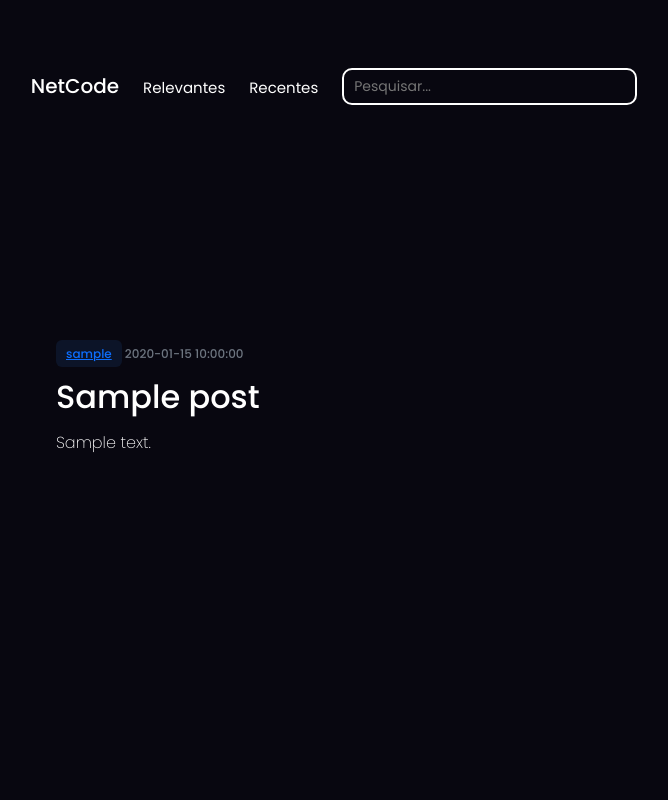
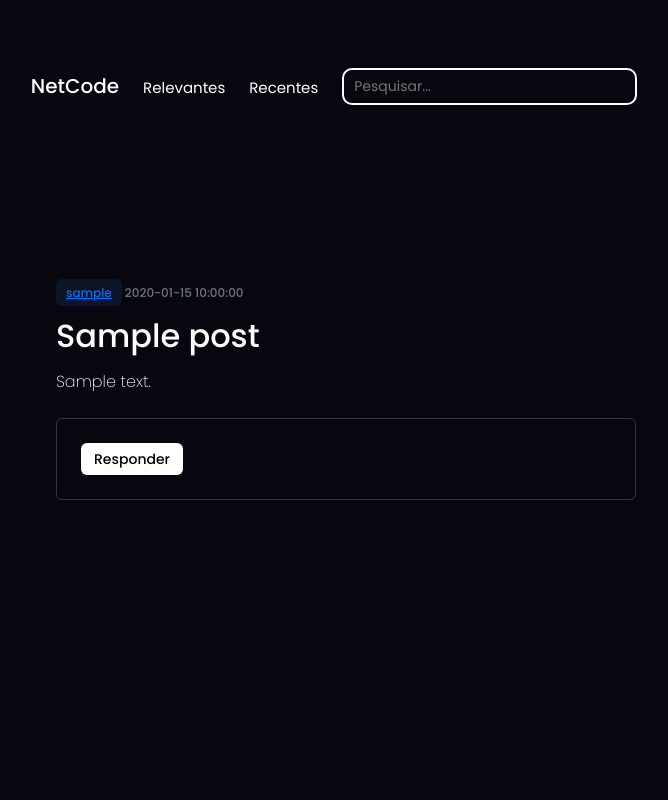
Before and after one commit to Gomaink/NetCode, a Flask app: page /thread/1 in a window 1280 px wide. Shown: the whole page, without its empty margins (294-962 px from the left). Run offline with Flask 3, Linux system fonts and the light colour scheme; tables that the repository leaves empty hold one stand-in row (values such as "Sample post"); some libraries are stand-ins or nearby versions.

Commit message:
add button to comment on a post

```diff
--- a/app/static/css/style.css
+++ b/app/static/css/style.css
@@ -277,6 +277,47 @@ body, html {
     font-weight: 100;
 }
 
+.thread-coment {
+    width: 100%;
+}
+.thread-coment-box {
+    border-radius: 6px;
+    border-width: 1px;
+    border-color: var(--borderColor-default, var(--color-border-default, #30363d));
+    border-style: solid;
+    margin-top: 24px;
+    margin-bottom: 16px;
+    padding: 24px;
+    overflow-wrap: break-word;
+}
+.thread-coment-button {
+    font-family: inherit;
+    font-weight: 500;
+    font-size: 14px;
+    cursor: pointer;
+    appearance: none;
+    user-select: none;
+    text-align: center;
+    display: flex;
+    -webkit-box-align: center;
+    align-items: center;
+    -webkit-box-pack: justify;
+    justify-content: space-between;
+    height: 32px;
+    min-width: max-content;
+    color: var(--button-default-fgColor-rest, var(--color-btn-text, #000));
+    background-color: var(--button-default-bgColor-rest, var(--color-btn-bg, #fff));
+    box-shadow: var(--button-default-shadow-resting, var(--color-btn-shadow, 0 0 transparent)),var(--button-default-shadow-inset, var(--color-btn-inset-shadow, 0 0 transparent));
+    border-radius: 6px;
+    border-width: 1px;
+    border-style: solid;
+    border-image: initial;
+    border-color: var(--button-default-borderColor-rest, var(--button-default-borderColor-rest, var(--color-btn-border, rgba(240,246,252,0.1))));
+    text-decoration: none;
+    padding: 0px 12px;
+    gap: 8px;
+}
+
 .blue-box {
     background-color: var(--bgColor-accent-muted, var(--color-accent-subtle, rgba(56,139,253,0.1)));
     color: var(--fgColor-accent, var(--color-accent-fg, #2f81f7));
--- a/app/templates/post.html
+++ b/app/templates/post.html
@@ -39,6 +39,11 @@
             <div class="thread-content">
                 <span>{{ post.content | safe }}</span>
             </div>
+            <div class="thread-coments">
+                <div class="thread-coment-box">
+                    <button type="button" class="thread-coment-button">Responder</button>
+                </div>
+            </div>
         </div>
     </div>
 </body>
```
